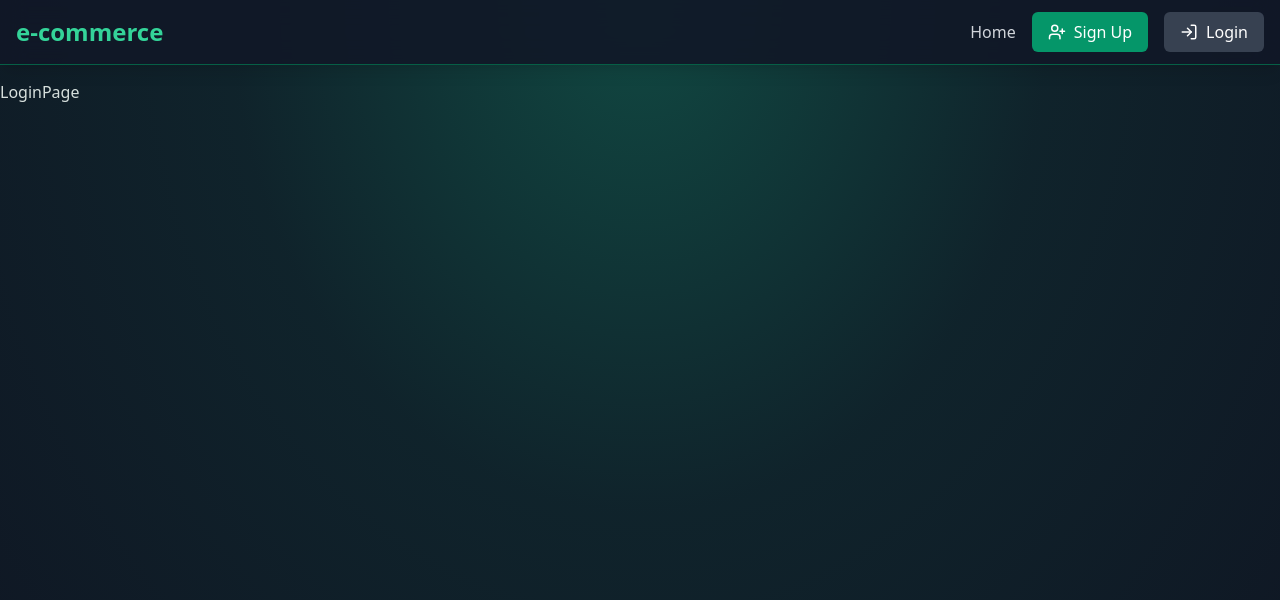
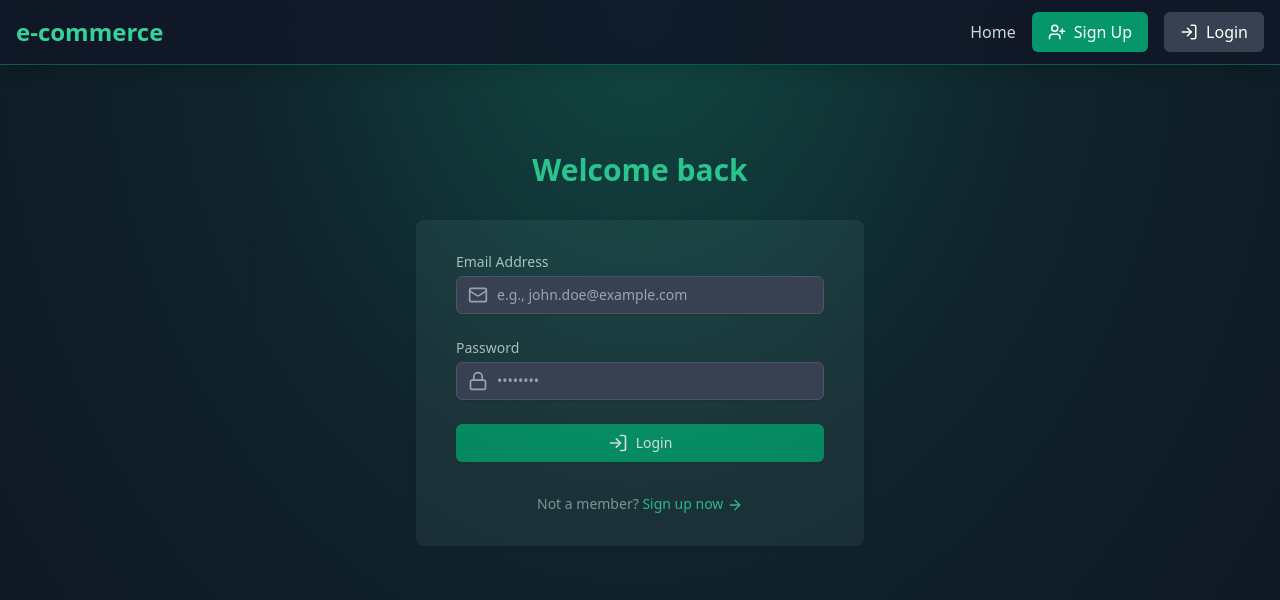
Before and after one commit to solarluiso/e-commerce-store, a React (Vite) app in the folder frontend/: page /login in a window 1280 px wide. Shown: the top 600 px of the page. Built offline with nearby package versions, Linux system fonts and the light colour scheme.

Commit message:
implement LoginPage with form handling and validation

```diff
--- a/frontend/src/pages/LoginPage.jsx
+++ b/frontend/src/pages/LoginPage.jsx
@@ -1,7 +1,108 @@
-import React from "react";
+import { useState } from "react";
+import { Link } from "react-router-dom";
+import { LogIn, Mail, Lock, ArrowRight, Loader } from "lucide-react";
 
 const LoginPage = () => {
-  return <div>LoginPage</div>;
+  const [email, setEmail] = useState("");
+  const [password, setPassword] = useState("");
+  const loading = false;
+
+  const handleSubmit = (e) => {
+    e.preventDefault();
+    console.log({ email, password });
+  };
+
+  return (
+    <div className="flex flex-col justify-center py-12 sm:px-6 lg:px-8">
+      <div className="sm:mx-auto sm:w-full sm:max-w-md">
+        <h2 className="mt-6 text-center text-3xl font-extrabold text-emerald-400">
+          Welcome back
+        </h2>
+      </div>
+
+      <div className="mt-8 sm:mx-auto sm:w-full sm:max-w-md">
+        <div className="bg-gray-800 py-8 px-4 shadow sm:rounded-lg sm:px-10">
+          <form onSubmit={handleSubmit} className="space-y-6">
+            <div>
+              <label
+                htmlFor="email"
+                className="block text-sm font-medium text-gray-300"
+              >
+                Email Address
+              </label>
+              <div className="mt-1 relative rounded-md shadow-sm">
+                <div className="absolute inset-y-0 left-0 pl-3 flex items-center pointer-events-none">
+                  <Mail className="h-5 w-5 text-gray-400" aria-hidden="true" />
+                </div>
+                <input
+                  id="email"
+                  type="email"
+                  required
+                  value={email}
+                  onChange={(e) => setEmail(e.target.value)}
+                  className=" block w-full px-3 py-2 pl-10 bg-gray-700 border border-gray-600 rounded-md shadow-sm placeholder-gray-400 focus:outline-none focus:ring-emerald-500 focus:border-emerald-500 sm:text-sm"
+                  placeholder="e.g., john.doe@example.com"
+                />
+              </div>
+            </div>
+
+            <div>
+              <label
+                htmlFor="password"
+                className="block text-sm font-medium text-gray-300"
+              >
+                Password
+              </label>
+              <div className="mt-1 relative rounded-md shadow-sm">
+                <div className="absolute inset-y-0 left-0 pl-3 flex items-center pointer-events-none">
+                  <Lock className="h-5 w-5 text-gray-400" aria-hidden="true" />
+                </div>
+                <input
+                  id="password"
+                  type="password"
+                  required
+                  value={password}
+                  onChange={(e) => setPassword(e.target.value)}
+                  className=" block w-full px-3 py-2 pl-10 bg-gray-700 border border-gray-600 rounded-md shadow-sm placeholder-gray-400 focus:outline-none focus:ring-emerald-500 focus:border-emerald-500 sm:text-sm"
+                  placeholder="••••••••"
+                />
+              </div>
+            </div>
+
+            <button
+              type="submit"
+              className="w-full flex justify-center py-2 px-4 border border-transparent rounded-md shadow-sm text-sm font-medium text-white bg-emerald-600 hover:bg-emerald-700 focus:outline-none focus:ring-2 focus:ring-offset-2 focus:ring-emerald-500 transition duration-150 ease-in-out disabled:opacity-50"
+              disabled={loading}
+            >
+              {loading ? (
+                <>
+                  <Loader
+                    className="mr-2 h-5 w-5 animate-spin"
+                    aria-hidden="true"
+                  />
+                  Loading...
+                </>
+              ) : (
+                <>
+                  <LogIn className="mr-2 h-5 w-5" aria-hidden="true" />
+                  Login
+                </>
+              )}
+            </button>
+          </form>
+
+          <p className="mt-8 text-center text-sm text-gray-400">
+            Not a member?{" "}
+            <Link
+              to="/signup"
+              className="font-medium text-emerald-400 hover:text-emerald-300"
+            >
+              Sign up now <ArrowRight className="inline h-4 w-4" />
+            </Link>
+          </p>
+        </div>
+      </div>
+    </div>
+  );
 };
-
 export default LoginPage;
```
